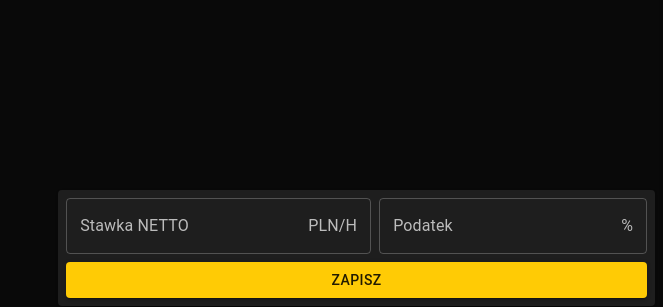
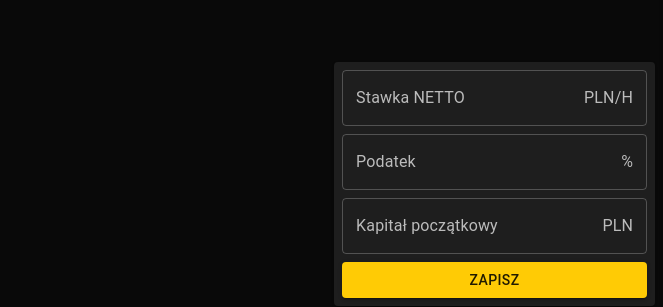
Before and after one commit to cklaymen/visualize-goal, a React (Vite) app: page / in a window 1280 px wide. Both pictures are taken after a click on the button 1244 px from the left and 764 px from the top of the page. Shown: the part 414-721 px from the top of the page, without its empty margins (617-1280 px from the left). Built offline with nearby package versions, Linux system fonts and the light colour scheme.

Commit message:
Add start capital

```diff
--- a/src/components/income/Income/useIncome.ts
+++ b/src/components/income/Income/useIncome.ts
@@ -32,11 +32,12 @@ const useIncome = (): ReturnValue | null => {
       return null;
     }
     const workedHours = dayjs.duration(workedTime).asHours();
+    const capital = incomeSettings.capital;
     return {
-      netto: incomeSettings.hourlyRate * workedHours,
-      taxed: taxedHourlyRate! * workedHours,
+      netto: incomeSettings.hourlyRate * workedHours + capital,
+      taxed: taxedHourlyRate! * workedHours + capital,
     };
-  }, [workedTime, taxedHourlyRate]);
+  }, [workedTime, taxedHourlyRate, incomeSettings]);
 };
 
 export default useIncome;
--- a/src/components/income/IncomeSettings/IncomeSettings.tsx
+++ b/src/components/income/IncomeSettings/IncomeSettings.tsx
@@ -23,7 +23,7 @@ const IncomeSettings: React.FC = () => {
 
   return (
     <Stack component="form" onSubmit={handleSubmit(changeSettings)} gap={1}>
-      <Stack direction="row" gap={1}>
+      <Stack direction="column" gap={1}>
         <TextField
           label="Stawka NETTO"
           type="number"
@@ -31,7 +31,7 @@ const IncomeSettings: React.FC = () => {
             endAdornment: <InputAdornment position="end">PLN/H</InputAdornment>,
           }}
           inputProps={{ step: "0.01" }}
-          {...register("hourlyRate", { valueAsNumber: true })}
+          {...register("hourlyRate", { valueAsNumber: true, required: true })}
         />
         <TextField
           label="Podatek"
@@ -39,7 +39,16 @@ const IncomeSettings: React.FC = () => {
           InputProps={{
             endAdornment: <InputAdornment position="end">%</InputAdornment>,
           }}
-          {...register("tax", { valueAsNumber: true })}
+          {...register("tax", { valueAsNumber: true, required: true })}
+        />
+        <TextField
+          label="Kapitał początkowy"
+          type="number"
+          InputProps={{
+            endAdornment: <InputAdornment position="end">PLN</InputAdornment>,
+          }}
+          inputProps={{ step: "0.01" }}
+          {...register("capital", { valueAsNumber: true, required: true })}
         />
       </Stack>
       <Button variant="contained" type="submit">
--- a/src/store/models/incomeSettings.ts
+++ b/src/store/models/incomeSettings.ts
@@ -3,4 +3,5 @@ import { Money, Percentage } from "./common";
 export interface IncomeSettings {
   hourlyRate: Money;
   tax: Percentage;
+  capital: Money;
 }
```
